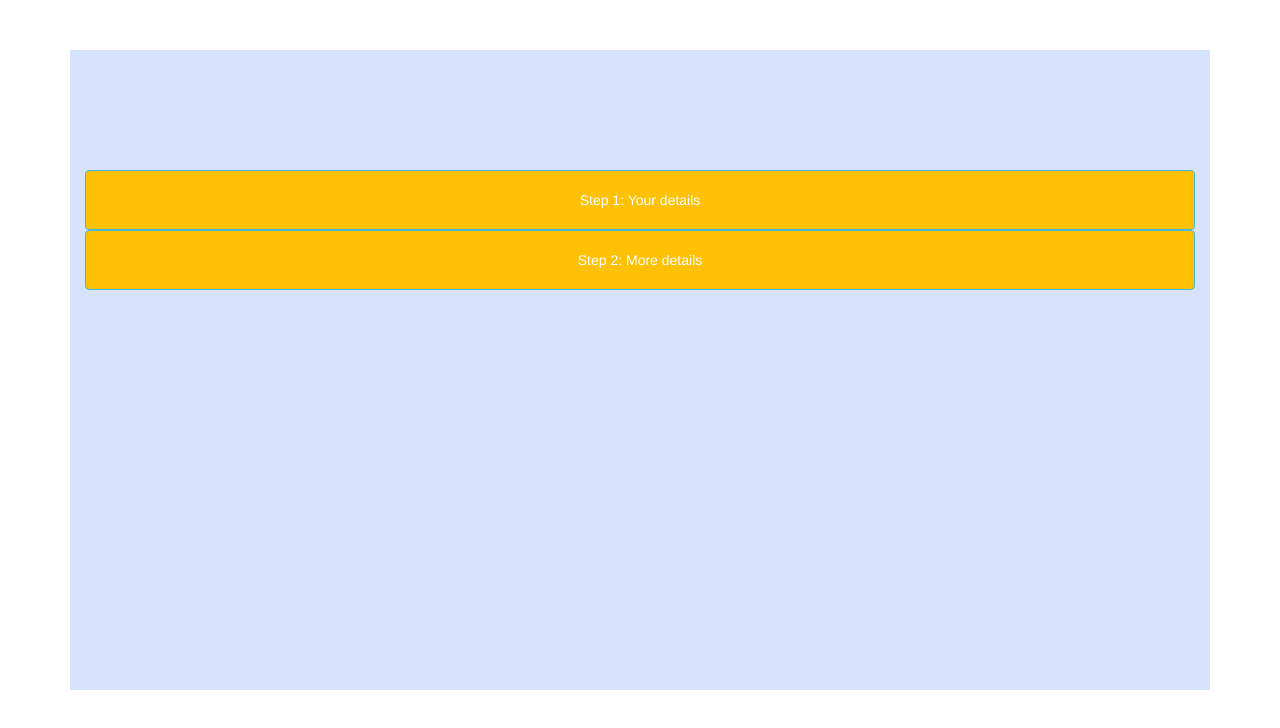
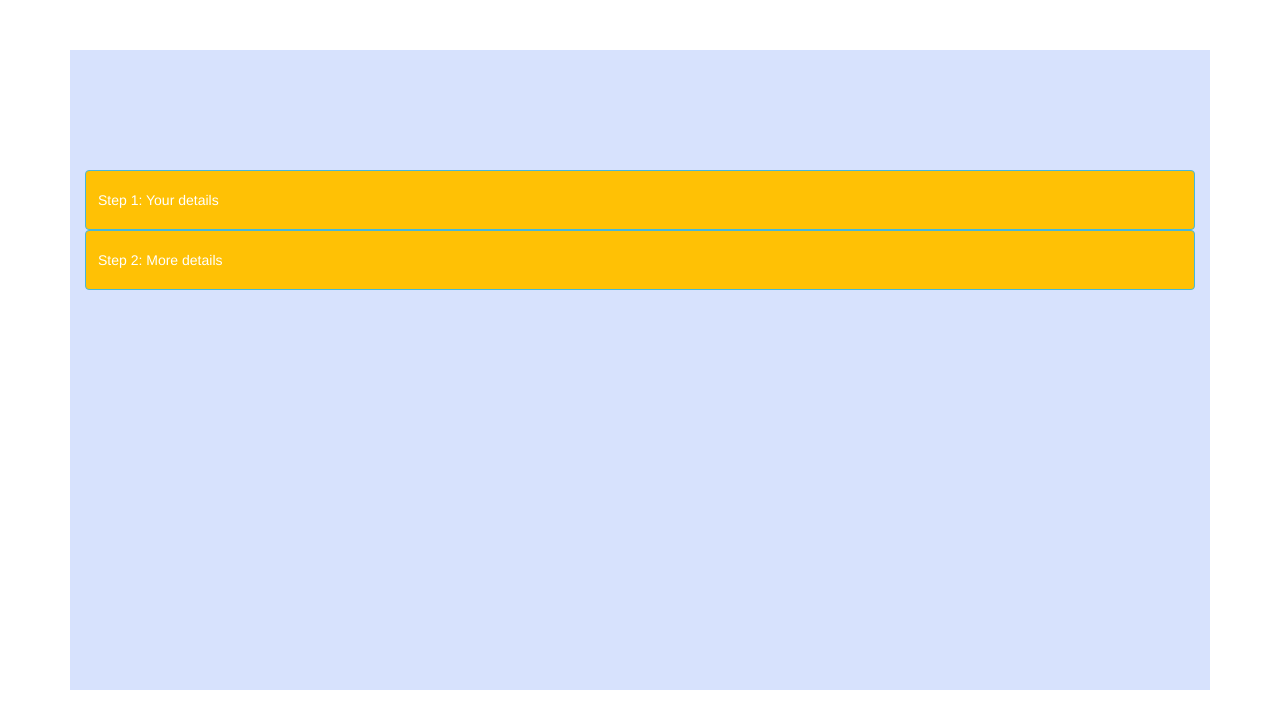
Before and after one commit to maurice-35/client-form, a React (Create React App) app in the folder client/: page / in a window 1280 px wide. Shown: the top 728 px of the page. Built offline with nearby package versions, Linux system fonts and the light colour scheme; no server answers.

Commit message:
update App.js and styling

```diff
--- a/client/src/style/index.css
+++ b/client/src/style/index.css
@@ -9,7 +9,6 @@
 
 div.details {
 	background-color: lightgray;
-	/* margin: 3rem auto; */
 	height: 40vh;
 }
 input#fname.input.input-fname {
@@ -72,6 +71,8 @@ input#email.input {
 }
 
 button.btn.btn-info {
+	display: flex;
+	align-items: center;
 	width: 100%;
 	height: 6rem;
 	background-color: hsl(45deg 100% 51%);
```
Also changed, not shown: client/src/App.js (+2 -64 lines).
